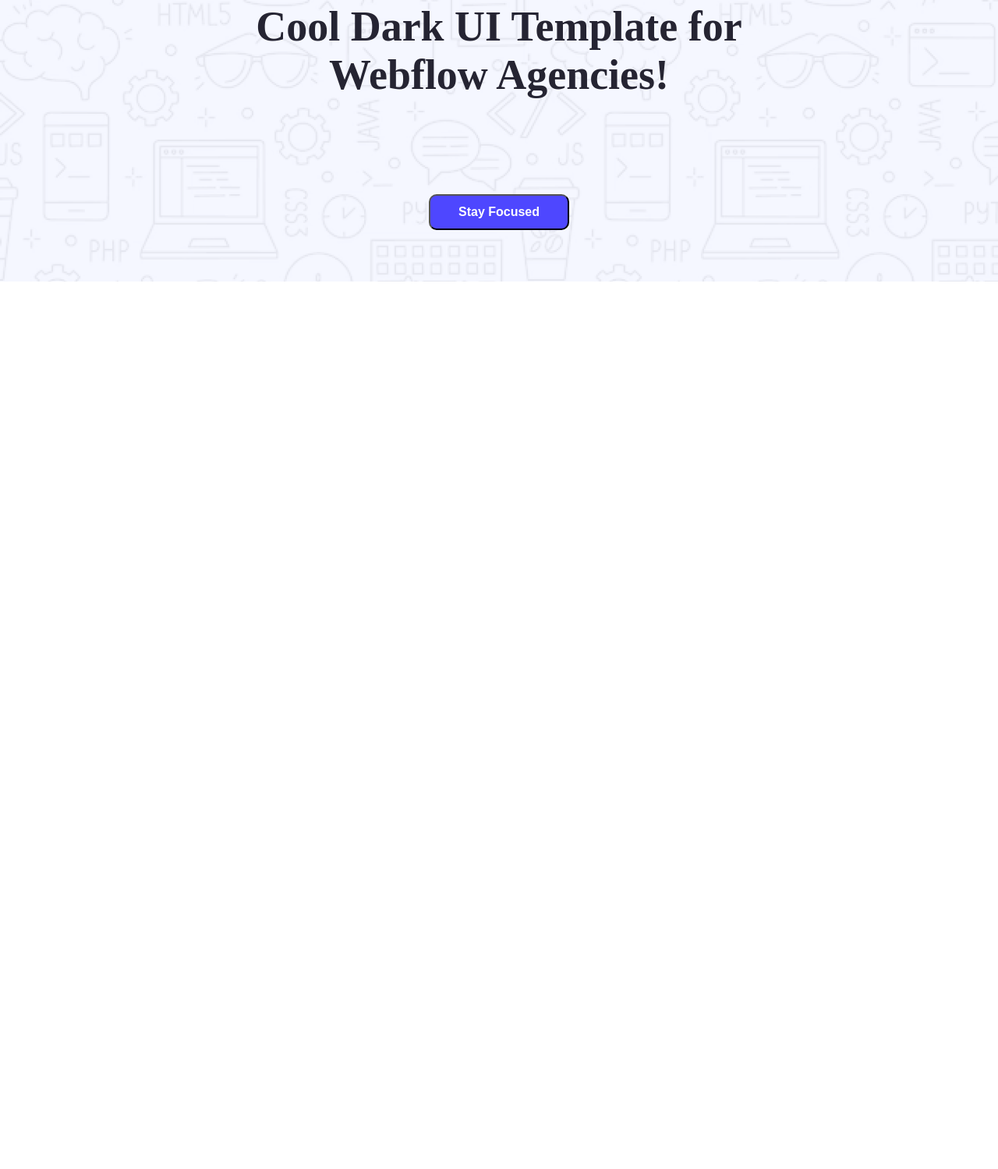
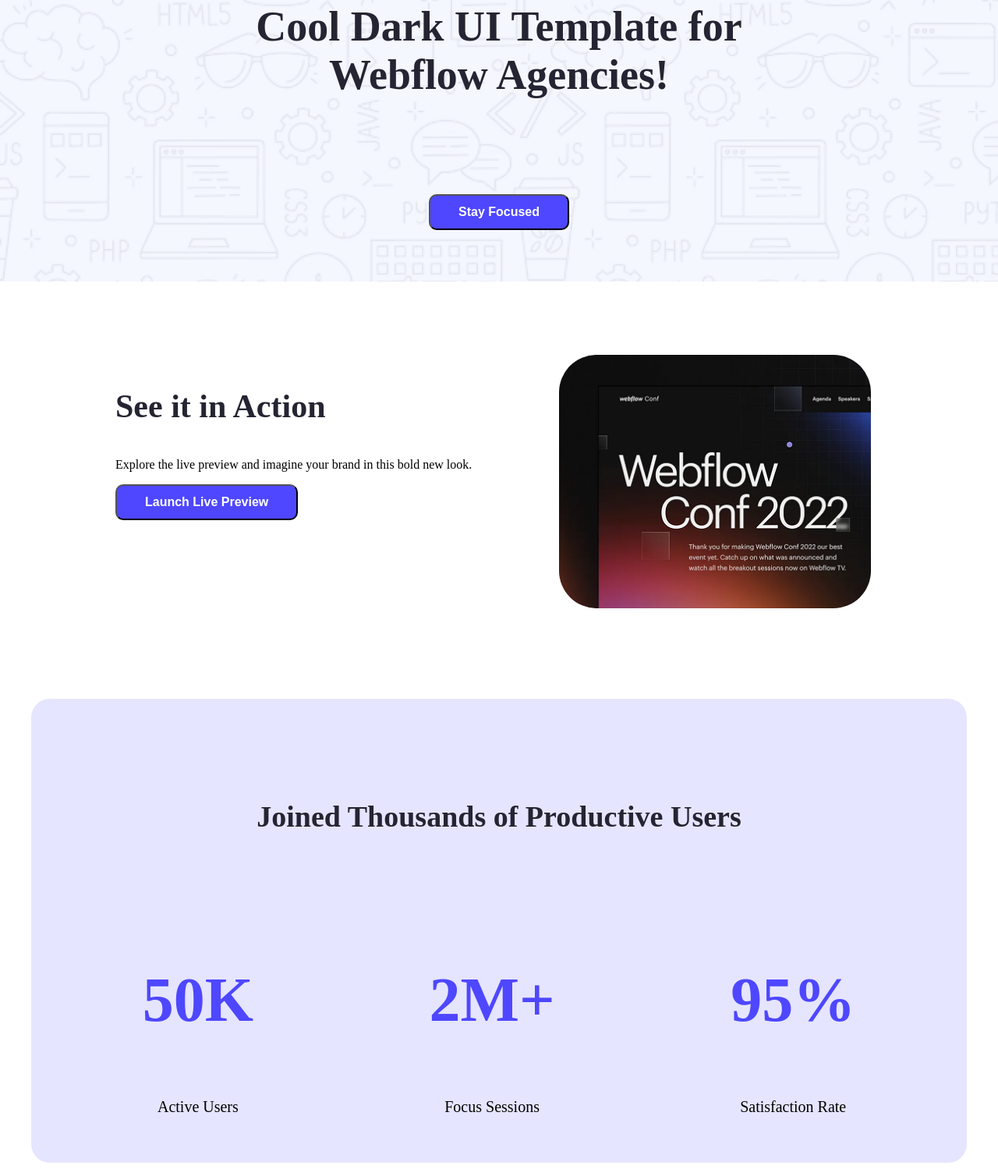
Before and after one commit to iftebinjan/assaignment-repo, a plain HTML site: page assaign.html in a window 1280 px wide. Shown: the part 291-1790 px from the top of the page at 78% size. Before the commit the page ends 800 px from the top, so only its background shows below. Drawn offline with Linux system fonts and the light colour scheme.

Commit message:
added us items

```diff
--- a/assaign.html
+++ b/assaign.html
@@ -13,18 +13,38 @@
         <button class="btn-primary"> Sign Up</button>
        </nav>
 
-
-
-
-
     </header>
     <main>
         <section class="about">
             <h5 class="section-title">Cool Dark UI Template for Webflow Agencies!</h5>
             <button class="btn-primary"> Stay Focused</button>
         </section>
+        <div class="banner">
+            <div class="banner-content">
+                <h3 class="banner-title">See it in Action</h3>
+                <p class="banner-description">Explore the live preview and imagine your brand in this bold new look.</p>
+                <button class="btn-primary">Launch Live Preview</button>
+            </div>
+            <img class="banner-profile-pic" src="Assets/wc-mini.png" alt="">
+       </div>
+       <section class="us secondary-bg">
+            <h6 class="section-content">Joined Thousands of Productive Users</h6>
+            <div class="us-items">
+         <div class="us-item">
+            <p class="item-title">50K</p>
+            <p class="item-description">Active Users</p>
+         </div>
+         <div class="us-item">
+            <p class="item-title">2M+</p>
+            <p class="item-description">Focus Sessions</p>
+         </div>
+         <div class="us-item">
+            <p class="item-title">95%</p>
+            <p class="item-description">Satisfaction Rate</p>
+         </div>
+       </section>
 
-
+        </div>
     </main>
     <footer>
 
--- a/styles/assaign.css
+++ b/styles/assaign.css
@@ -49,6 +49,14 @@ nav{
     margin: 50px 150px;
 }
 /* banner styles */
+.banner{
+    display: flex;
+    justify-content: space-between;
+    margin: 160px 155px 0 140px;
+}
+.banner-content{
+  max-width: 560px ;
+}
 .banner-title{
   font-weight: bold;
   font-size: 42px;
@@ -56,4 +64,41 @@ nav{
 }
 .banner-profile-pic{
     width: 400px;
+    border-radius: 48px;
+
 }
+/* section styles */
+.section-content{
+    font-weight: bold;
+    font-size: 38px;
+    color: #252432;
+}
+.secondary-bg{
+    background-color: rgba(78, 71, 255, 0.14);
+}
+/* us styles */
+.us{
+    border-radius: 24px;
+    max-width: 1140px;
+    margin: 0 auto;
+    padding: 40px 30px;
+    text-align: center;
+    margin-top: 116px;
+}
+.us-items{
+    display: flex;
+    justify-content: space-around;
+
+}
+.item-title{
+    font-weight: bold;
+    font-size: 80px;
+    color: #4e47ff;
+
+}
+.item-description{
+    font-weight: 300;
+    font-size: 20px;
+    color: #000000;
+
+}
```
